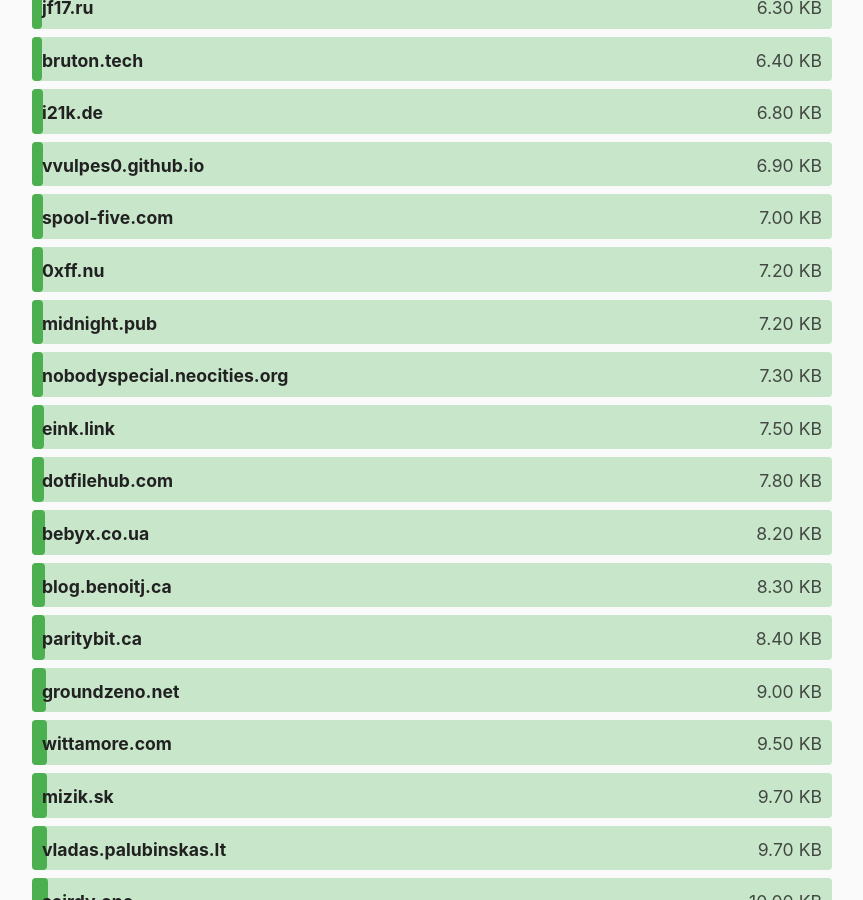
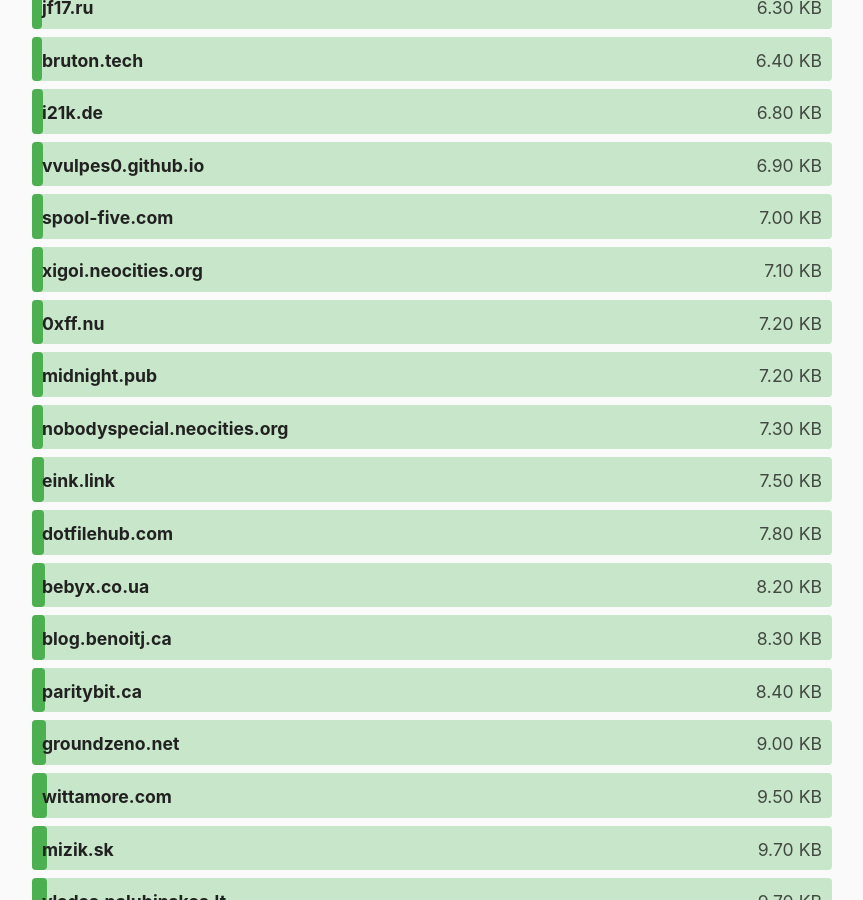
Before and after one commit to kevquirk/512kb.club, a Jekyll site: the page built from index.md, in a window 1280 px wide and 900 px high, scrolled down 2375 px. Shown: the whole window, without its empty margins (208-1071 px from the left). Built offline with Jekyll 4.4.1, drawn with Linux system fonts in a browser that asks for light colours.

Commit message:
Added site xigoi.neocities.org

```diff
--- a/_data/sites.yml
+++ b/_data/sites.yml
@@ -1378,6 +1378,11 @@
   size: 348
   last_checked: 2021-08-10
 
+- domain: xigoi.neocities.org
+  url: https://xigoi.neocities.org/
+  size: 7.1
+  last_checked: 2021-09-04
+
 - domain: xkon.dev
   url: https://xkon.dev/
   size: 60.8
```
